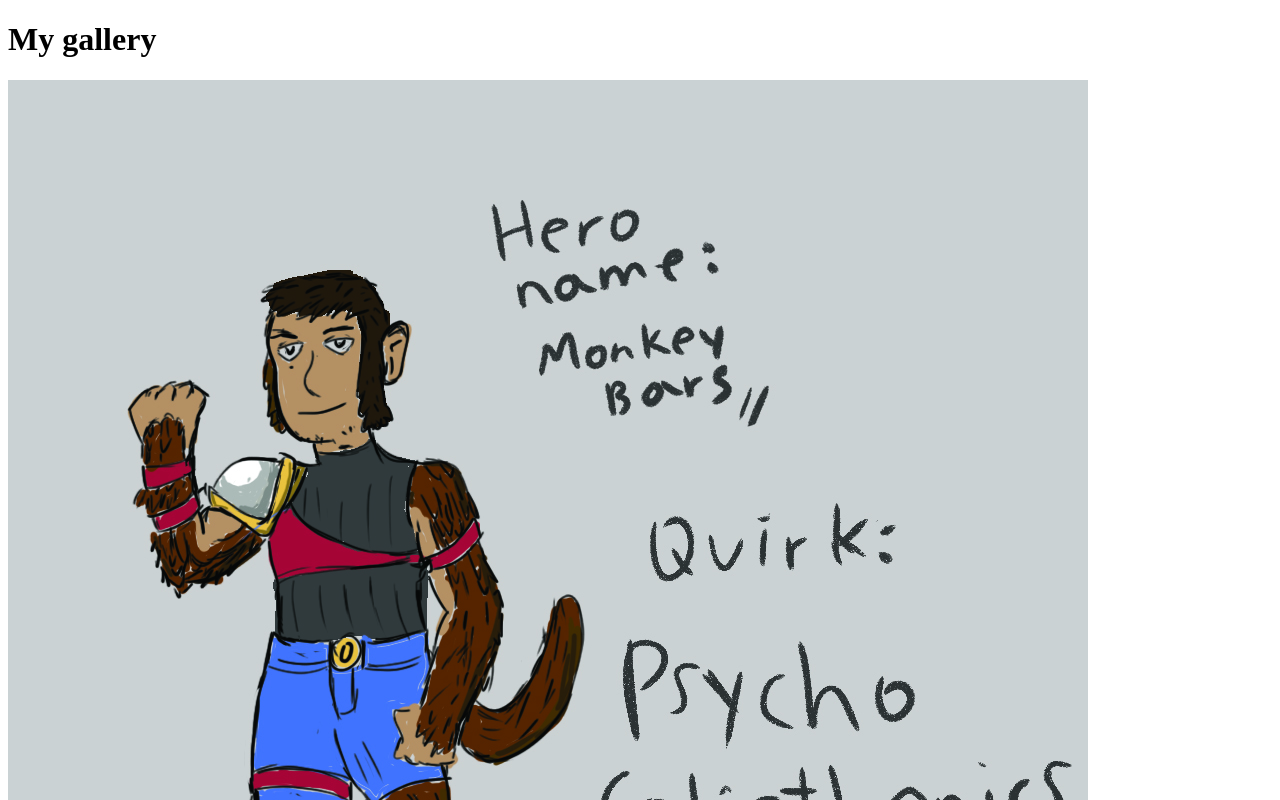
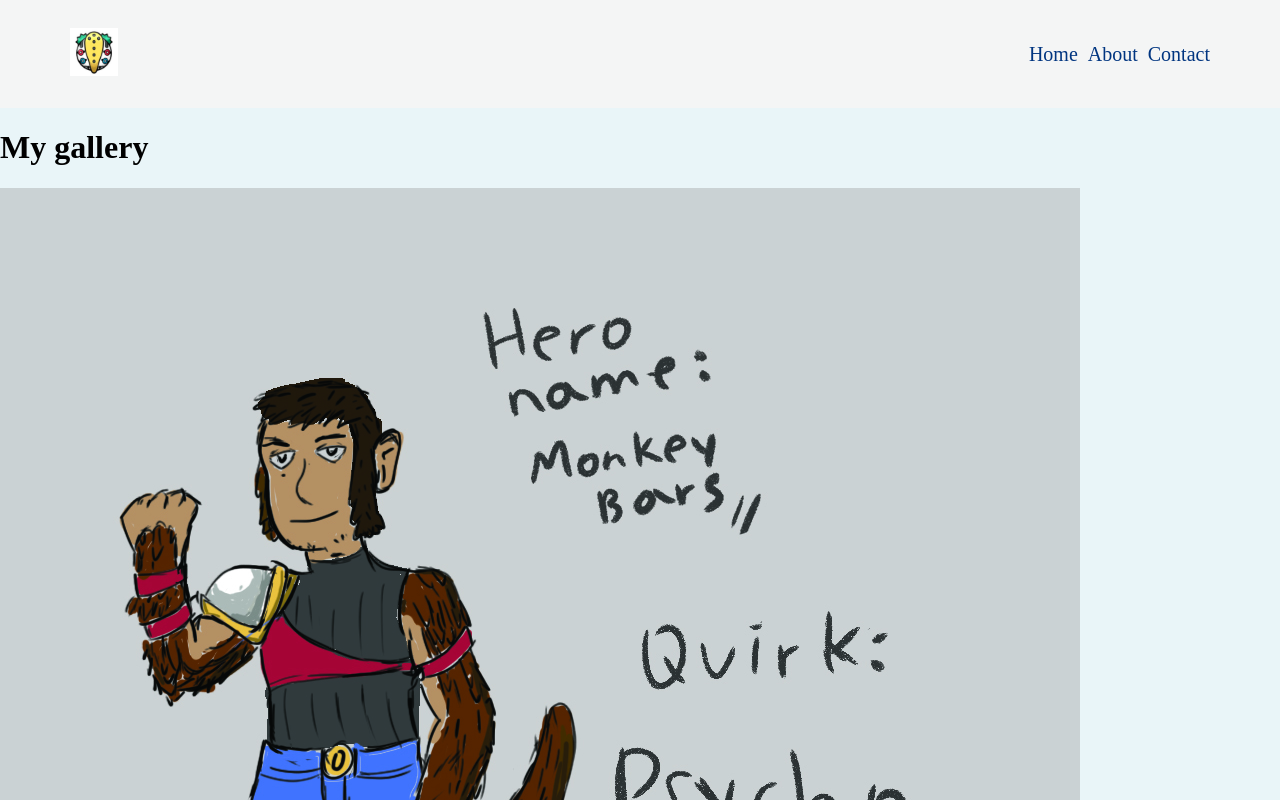
Before and after one commit to Aldor2000/gallery-project, a plain HTML site: page index.html in a window 1280 px wide. Shown: the top 800 px of the page. Drawn offline with Linux system fonts and the light colour scheme.

Commit message:
basic nav-bar no styles

```diff
--- a/index.html
+++ b/index.html
@@ -7,9 +7,20 @@
     <link rel="stylesheet" href="styles.css" />
   </head>
   <body>
-    <header>
+    <header class="masthead">
+      <div class="container">
+        <nav class="primary-nav">
+          <h1 class="sr-only">My gallery</h1>
+          <a href='index.html'><img src='images\favicon.ico' alt="logo"></a>
+          <ul class="nav-links">
+            <li><a href="index.html" class="nav-link">Home</a></li>
+            <li><a href="about.html" class="nav-link">About</a></li>
+            <li><a href="contact.html" class="nav-link">Contact</a></li>
+          </ul>
+        </nav>
+      </div>
+    </header>
 
-    </header>
     <h1>My gallery</h1>
     <div class="gallery">
       <a href="drawings/sample1.jpg" data-lightbox="mygallery">
--- a/styles.css
+++ b/styles.css
@@ -0,0 +1,95 @@
+/*A guy on stackoverflow said this helps with better box sizing
+HAVE TO UNDERSTAND LATER*/
+*,
+::before,
+::after {
+  box-sizing: inherit;
+}
+
+/*Setting box sizing model, font and fint size*/
+html {
+  box-sizing: border-box;
+  font-family: "Helvetica Neue", Helvetica, Arial, sans-serif;
+  font-size: 1em;
+}
+
+@media (prefers-reduced-motion: no-preference) {
+  html {
+    scroll-behavior: smooth;
+  }
+}
+
+/*set min height so it always ocupies the entire viewport,
+also use the dvh that takes into account mobile devices*/
+body {
+  margin: 0;
+  min-height: 100vh;
+  min-height: 100dvh;
+  font-family: Hoefler Text; /*Chose different font later in the project*/
+  background-color: rgb(233, 245, 248);
+}
+
+/*top of the page, just regular stuff here*/
+.masthead {
+  background-color: rgba(245, 245, 245, 0.9);
+  padding: 1.75rem 0;
+}
+
+/*this is to keep the max width of the content
+use in the main content too, is good for reponsive containers*/
+.container {
+  max-width: min(96%, 1140px);
+  margin: 0 auto;
+}
+
+/*this will align the items accordingly, making space between
+the 2 child elements*/
+.primary-nav {
+  display: flex;
+  justify-content: space-between;
+  align-items: center;
+}
+
+/*make them flex too, and reset the list style*/
+.nav-links {
+  display: flex;
+  list-style: none;
+  margin: 0;
+  padding: 0;
+}
+
+/*margin to keep the links away from each other*/
+.nav-links li {
+  margin-left: 10px;
+}
+/*so the first link doesnt have a margin on the left*/
+nav-links li:first-child {
+  margin-left: 0;
+}
+
+/*link styles*/
+/*put the different link styles here*/
+.nav-link {
+  text-decoration: none;
+  color: rgb(0, 53, 128);
+  font-size: 1.25rem;
+}
+
+/*Create effect for link states, hover, active, etc*/
+.nav-link:hover {
+  color: rgb(73, 0, 106);
+}
+
+/*screen reader only class for accesibility */
+.sr-only {
+  position: absolute;
+  overflow: hidden;
+  clip: rect(0, 0, 0, 0);
+  clip-path: inset(100%);
+  width: 1px;
+  height: 1px;
+  padding: 0;
+  border: 0;
+  margin: -1px;
+  white-space: nowrap;
+}
```
Also changed, not shown: images/favicon.ico (added).
